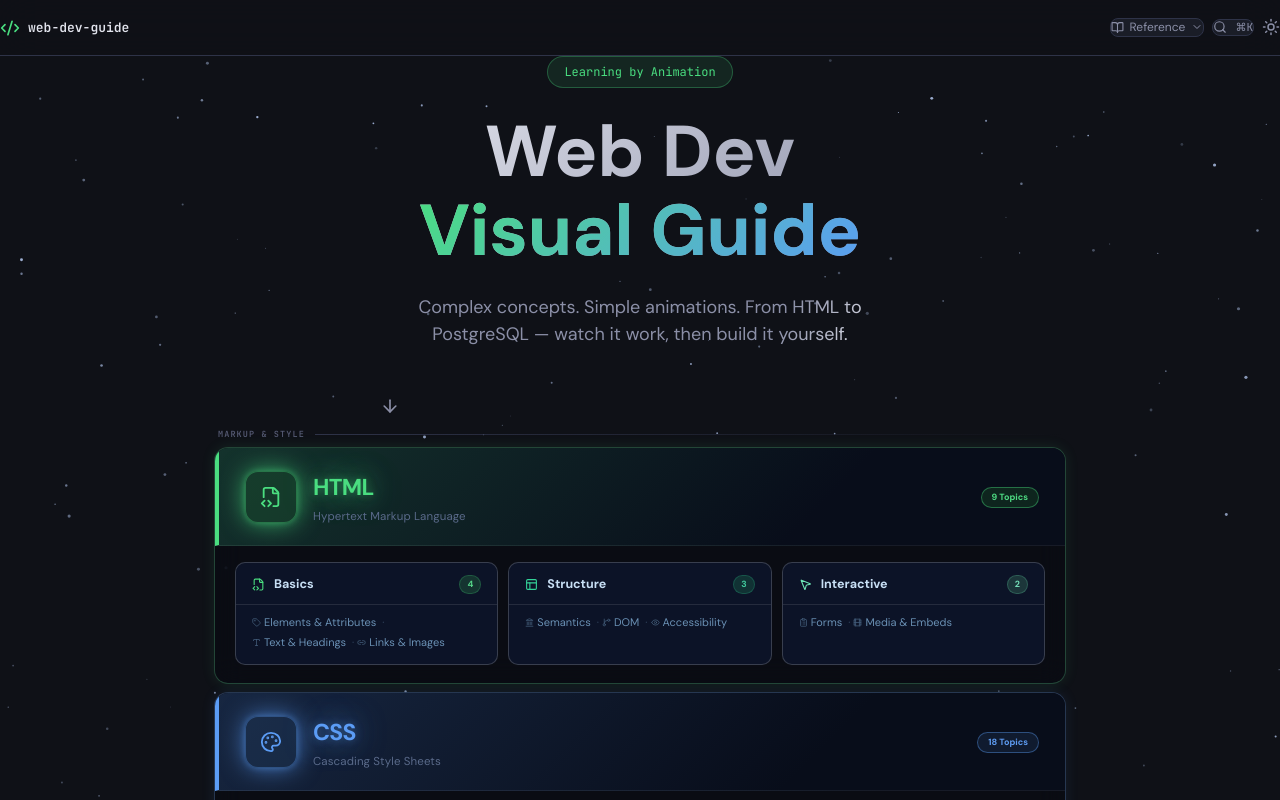
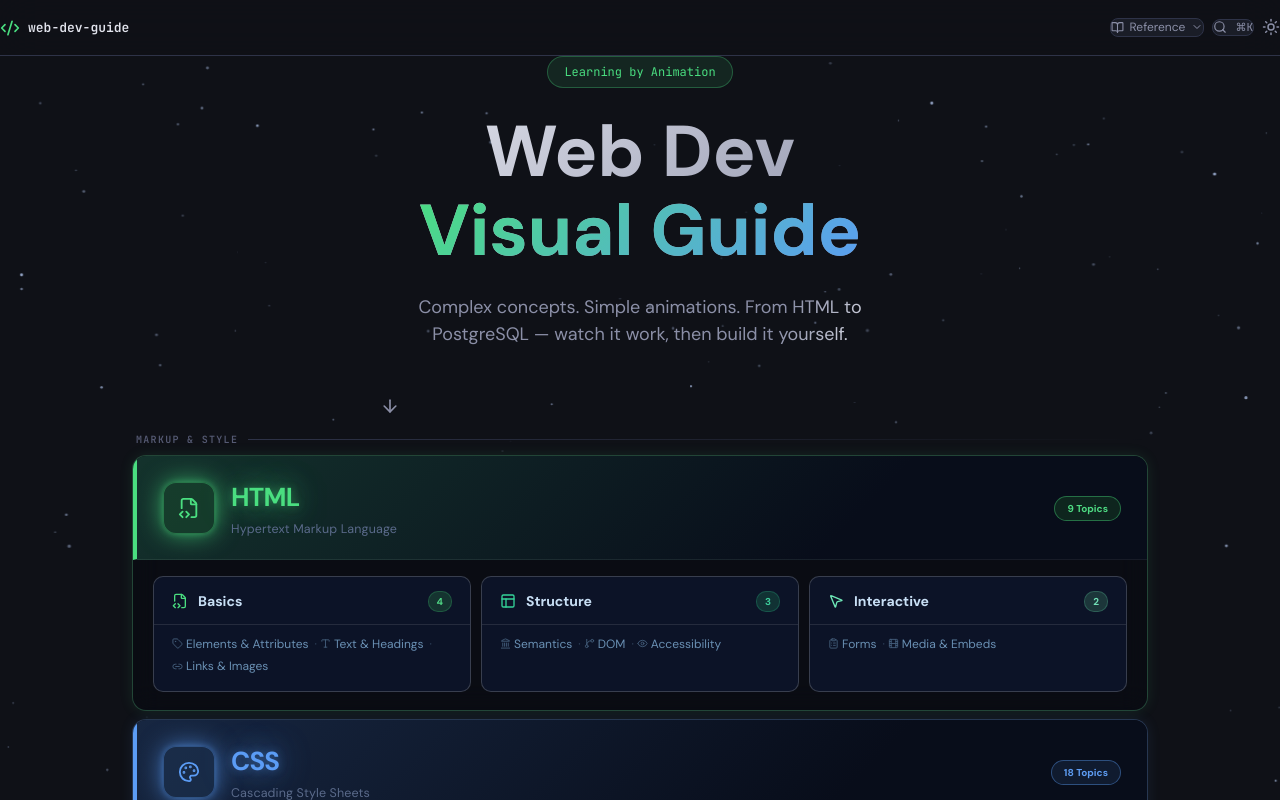
Before and after one commit to jaywee92/web-dev-guide, a React (Vite) app: page /#/ in a window 1280 px wide. Shown: the top 800 px of the page. Built offline with nearby package versions, Linux system fonts and the light colour scheme.

Commit message:
feat: wider grid (1080px), bigger subcat labels/icons, more readable typography

```diff
--- a/src/index.css
+++ b/src/index.css
@@ -87,13 +87,13 @@ code, pre, .mono { font-family: var(--font-mono); }
   display: flex;
   align-items: center;
   gap: 10px;
-  font-size: 8.5px;
+  font-size: 10px;
   font-weight: 800;
   letter-spacing: .13em;
   font-family: var(--font-mono);
   color: var(--text-faint);
   text-transform: uppercase;
-  padding: 12px 4px 6px;
+  padding: 16px 4px 8px;
 }
 .group-label-line {
   flex: 1;
@@ -192,18 +192,18 @@ code, pre, .mono { font-family: var(--font-mono); }
 }
 .tsec-head-text { flex: 1; }
 .tsec-name {
-  font-size: 23px;
+  font-size: 26px;
   font-weight: 800;
   color: var(--tc);
   letter-spacing: -.03em;
   text-shadow: 0 0 30px color-mix(in srgb, var(--tc) 75%, transparent),
                0 0 8px  color-mix(in srgb, var(--tc) 40%, transparent);
 }
-.tsec-sub { font-size: 11.5px; color: #5a6a8a; margin-top: 3px; letter-spacing: .01em; }
+.tsec-sub { font-size: 12.5px; color: #5a6a8a; margin-top: 3px; letter-spacing: .01em; }
 .tsec-badge {
-  font-size: 9px;
+  font-size: 10px;
   font-weight: 800;
-  padding: 3px 10px;
+  padding: 4px 12px;
   border-radius: 20px;
   background: color-mix(in srgb, var(--tc) 14%, rgba(0,0,0,0.4));
   border: 1px solid color-mix(in srgb, var(--tc) 40%, transparent);
@@ -246,8 +246,8 @@ code, pre, .mono { font-family: var(--font-mono); }
 .subcat-top {
   display: flex;
   align-items: center;
-  gap: 9px;
-  padding: 12px 16px 10px;
+  gap: 10px;
+  padding: 14px 18px 12px;
   border-bottom: 1px solid rgba(255, 255, 255, 0.1);
 }
 .subcat-emoji {
@@ -256,20 +256,20 @@ code, pre, .mono { font-family: var(--font-mono); }
   font-size: 15px;
   line-height: 1;
 }
-.subcat-label { font-size: 12.5px; font-weight: 700; color: #c8dff5; }
+.subcat-label { font-size: 14px; font-weight: 700; color: #c8dff5; }
 .subcat-cnt {
   margin-left: auto;
-  font-size: 9px;
+  font-size: 10px;
   font-weight: 800;
-  padding: 2px 7px;
+  padding: 2px 8px;
   border-radius: 10px;
   background: color-mix(in srgb, var(--sc, var(--tc)) 18%, #00000033);
   border: 1px solid color-mix(in srgb, var(--sc, var(--tc)) 22%, transparent);
-  color: color-mix(in srgb, var(--sc, var(--tc)) 85%, #94a3b8);
+  color: color-mix(in srgb, var(--sc, var(--tc)) 90%, #94a3b8);
 }
 .subcat-topics {
-  padding: 8px 16px 12px;
-  font-size: 11px;
+  padding: 9px 18px 13px;
+  font-size: 12px;
   color: #6a90b4;
   line-height: 1.7;
 }
--- a/src/pages/Home/CategoryGrid.tsx
+++ b/src/pages/Home/CategoryGrid.tsx
@@ -146,7 +146,7 @@ function TechSection({
             onMouseLeave={onCardLeave}
           >
             <div className="subcat-top">
-              {(() => { const I = ICONS[cat.icon] ?? FileCode2; return <I size={13} color={cat.color} /> })()}
+              {(() => { const I = ICONS[cat.icon] ?? FileCode2; return <I size={16} color={cat.color} /> })()}
               <span className="subcat-label">{cat.cardLabel}</span>
               <span className="subcat-cnt">{cat.topicIds.length}</span>
             </div>
@@ -155,7 +155,7 @@ function TechSection({
                 const TI = ICONS[TOPIC_ICONS[tid]] ?? null
                 return (
                   <span key={tid} style={{ display: 'inline-flex', alignItems: 'center', gap: 3 }}>
-                    {TI && <span style={{ opacity: 0.6, lineHeight: 0, flexShrink: 0 }}><TI size={9} color="currentColor" /></span>}
+                    {TI && <span style={{ opacity: 0.6, lineHeight: 0, flexShrink: 0 }}><TI size={11} color="currentColor" /></span>}
                     {TOPIC_LABELS[tid] ?? tid.replace(/^[a-z]+-/, '').replace(/-/g, ' ')}
                     {i < arr.length - 1 ? <span style={{ opacity: 0.4, margin: '0 3px' }}>·</span> : ''}
                   </span>
@@ -195,7 +195,7 @@ export default function CategoryGrid({ galaxyRef, trailRef }: CategoryGridProps)
   let globalIdx = 0
 
   return (
-    <section style={{ maxWidth: 900, margin: '0 auto', padding: '0 24px 80px', width: '100%' }}>
+    <section style={{ maxWidth: 1080, margin: '0 auto', padding: '0 32px 80px', width: '100%' }}>
       <div style={{ display: 'flex', flexDirection: 'column', gap: 4 }}>
         {CATEGORY_GROUPS.map(group => {
           const techSections = deriveTechSections(group.categoryIds)
```
